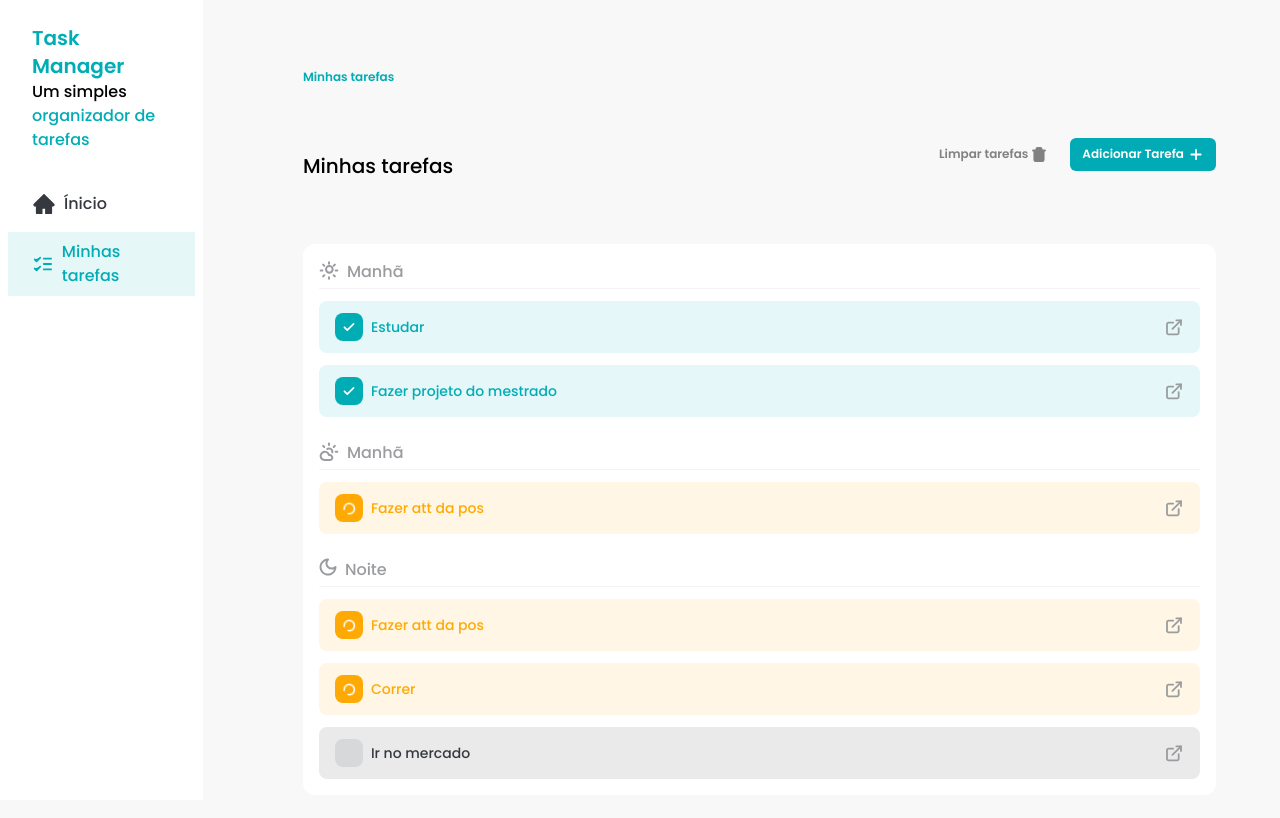
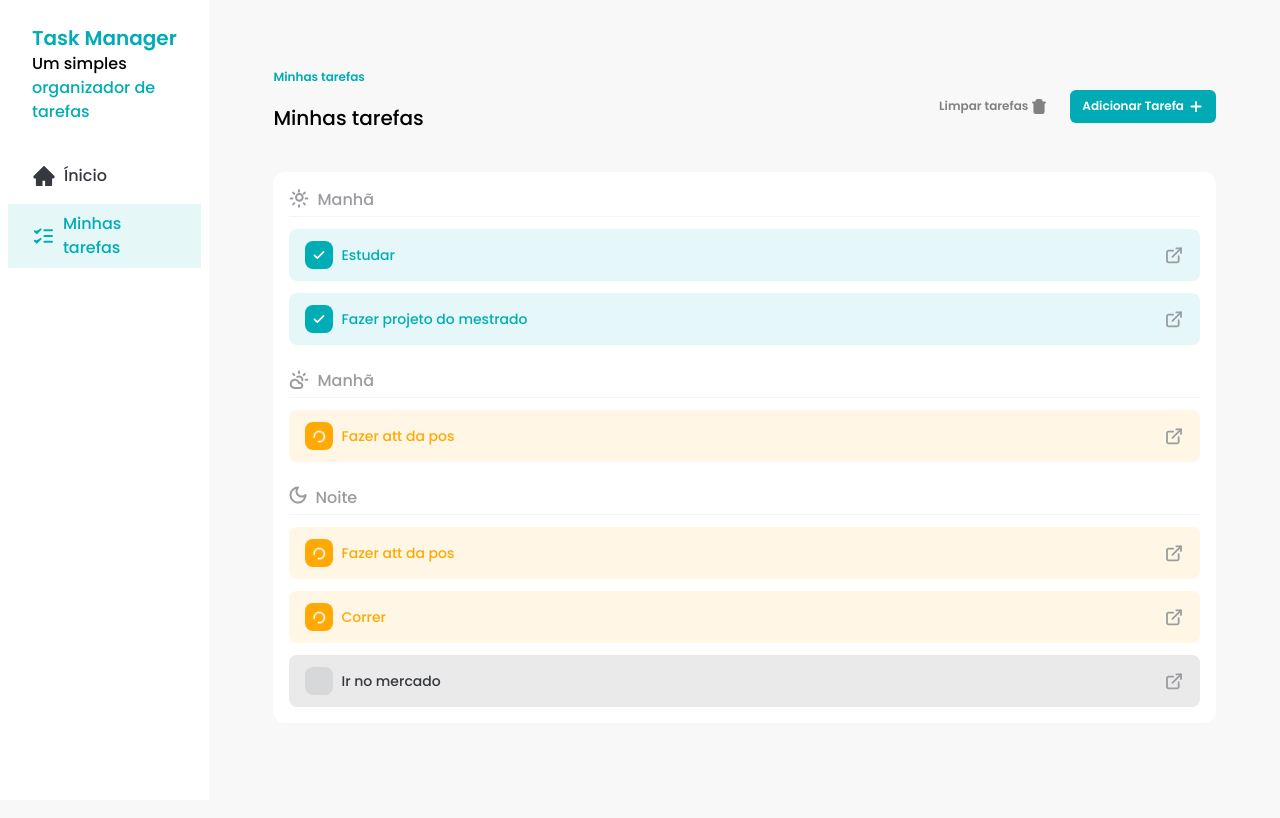
Before and after one commit to devmarcosanjos/taskApp, a React (Vite) app: page / in a window 1280 px wide. Shown: the top 818 px of the page. Built offline with nearby package versions, Linux system fonts and the light colour scheme.

Commit message:
feat: adjust layout spacing in App and Tasks components

```diff
--- a/src/App.jsx
+++ b/src/App.jsx
@@ -3,7 +3,7 @@ import Tasks from "./components/Tasks"
 
 function App() {
   return (
-    <div className="flex gap-9">
+    <div className="flex">
       <Sidebar />
       <Tasks />
     </div>
--- a/src/components/Tasks.jsx
+++ b/src/components/Tasks.jsx
@@ -33,13 +33,13 @@ const Tasks = () => {
   }
 
   return (
-    <div className="w-full px-16 py-16">
+    <div className="w-full space-y-6 px-16 py-16">
       <div className="flex w-full justify-between">
         <div>
           <span className="text-xs font-semibold text-[#00ADB5]">
             Minhas tarefas
           </span>
-          <h2 className="py-16 text-xl">Minhas tarefas</h2>
+          <h2 className="py-4 text-xl">Minhas tarefas</h2>
         </div>
         <div className="flex items-center gap-3">
           <Button varient="ghost">
```
